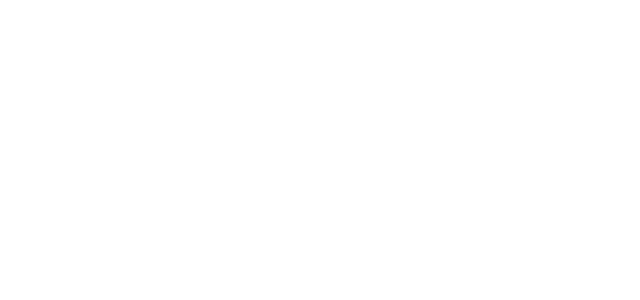
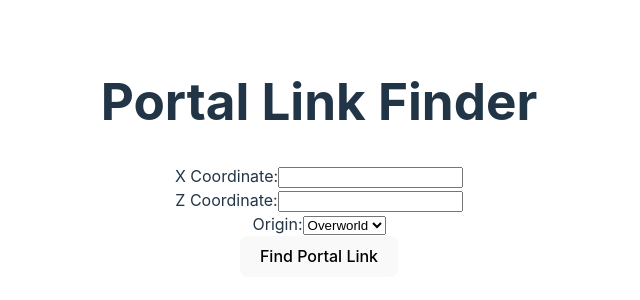
Before and after one commit to drofnas/minecraft-helper-tools, a React (Vite) app: page /portallink in a window 1280 px wide. Before the commit this address had no page. Shown: the part 242-542 px from the top of the page, without its empty margins (321-961 px from the left). Built offline with nearby package versions, Linux system fonts and the light colour scheme.

Commit message:
Initial Portal Link conversion with auto-submit

```diff
--- a/src/App.jsx
+++ b/src/App.jsx
@@ -2,6 +2,7 @@
 import './App.css'
 import Home from './pages/Home';
 import ChunkFind from './pages/ChunkFind';
+import PortalLink from './pages/PortalLink';
 
 function App() {
   return (
@@ -9,6 +10,7 @@
       <Routes>
         <Route path="/" element={<Home />} />
         <Route path="/chunkfind" element={<ChunkFind />} />
+        <Route path="/portallink" element={<PortalLink />} />
       </Routes>
     </Router>
   )
--- a/src/pages/Home.jsx
+++ b/src/pages/Home.jsx
@@ -6,6 +6,8 @@
       <h1>Welcome to the Home Page</h1>
       <div>Hello World Here</div>
       <Link to="/chunkfind">Go to Chunk Finder</Link>
+      <br/>
+      <Link to="/portallink">Go to Portal Link Finder</Link>
     </div>
   );
 }
--- a/src/pages/PortalLink.jsx
+++ b/src/pages/PortalLink.jsx
@@ -0,0 +1,123 @@
+import { useState } from 'react';
+
+const PortalLink = () => {
+  const [x, setX] = useState('');
+  const [z, setZ] = useState('');
+  const [origin, setOrigin] = useState('overworld');
+  const [output, setOutput] = useState('');
+  const [timer, setTimer] = useState(null);
+
+  const calcVal = (coord, isOverworld = true) => {
+    return isOverworld ? Math.floor(coord / 8) : coord * 8;
+  };
+
+  const sizeMatch = (title, coords) => {
+    const halfTitle = title.length / 2;
+    const halfCoords = coords.length / 2;
+
+    if (title.length > coords.length) {
+      coords = coords.padStart(coords.length + (halfTitle - halfCoords), ' ');
+      coords = coords.padEnd(title.length, ' ');
+    } else {
+      title = title.padStart(title.length + (halfCoords - halfTitle), ' ');
+      title = title.padEnd(coords.length, ' ');
+    }
+
+    return [title, coords];
+  };
+
+  const printCoords = (coords) => {
+    const overworldTitle = ":: Overworld ::";
+    const overworldCoords = `X:${coords.overworldX}, Z:${coords.overworldZ}`;
+    const [owTitle, owCoords] = sizeMatch(overworldTitle, overworldCoords);
+
+    const netherTitle = "::  Nether  ::";
+    const netherCoords = `X:${coords.netherX}, Z:${coords.netherZ}`;
+    const [nTitle, nCoords] = sizeMatch(netherTitle, netherCoords);
+
+    const linksTo = "  --links to--  ";
+
+    return `
+      Portal Linking Coords (estimate):
+      ${owTitle} ${' '.repeat(linksTo.length)} ${nTitle}
+      ${owCoords} ${linksTo} ${nCoords}
+    `;
+  };
+
+  const handleInputChange = (event) => {
+    const { name, value } = event.target;
+    if (name === 'x') setX(value);
+    if (name === 'z') setZ(value);
+    if (name === 'origin') setOrigin(value);
+
+    if (timer) clearTimeout(timer);
+
+    setTimer(setTimeout(() => {
+      if (x !== '' && z !== '') {
+        const isOverworld = origin.toLowerCase() === 'overworld';
+        const result = {
+          netherX: isOverworld ? calcVal(Number(x)) : Number(x),
+          netherZ: isOverworld ? calcVal(Number(z)) : Number(z),
+          overworldX: isOverworld ? Number(x) : calcVal(Number(x), false),
+          overworldZ: isOverworld ? Number(z) : calcVal(Number(z), false),
+        };
+        const coordsOutput = printCoords(result);
+        setOutput(coordsOutput);
+      }
+    }, 1000));
+  };
+
+  const handleSubmit = (event) => {
+    event.preventDefault();
+    if (x !== '' && z !== '') {
+      const isOverworld = origin.toLowerCase() === 'overworld';
+      const result = {
+        netherX: isOverworld ? calcVal(Number(x)) : Number(x),
+        netherZ: isOverworld ? calcVal(Number(z)) : Number(z),
+        overworldX: isOverworld ? Number(x) : calcVal(Number(x), false),
+        overworldZ: isOverworld ? Number(z) : calcVal(Number(z), false),
+      };
+      const coordsOutput = printCoords(result);
+      setOutput(coordsOutput);
+    } else {
+      setOutput('Invalid input, please enter both X and Z coordinates.');
+    }
+  };
+
+  return (
+    <div>
+      <h1>Portal Link Finder</h1>
+      <form onSubmit={handleSubmit}>
+        <div>
+          <label>
+            X Coordinate:
+            <input type="number" name="x" value={x} onChange={handleInputChange} />
+          </label>
+        </div>
+        <div>
+          <label>
+            Z Coordinate:
+            <input type="number" name="z" value={z} onChange={handleInputChange} />
+          </label>
+        </div>
+        <div>
+          <label>
+            Origin:
+            <select name="origin" value={origin} onChange={handleInputChange}>
+              <option value="overworld">Overworld</option>
+              <option value="nether">Nether</option>
+            </select>
+          </label>
+        </div>
+        <button type="submit">Find Portal Link</button>
+      </form>
+      {output && (
+        <pre>
+          {output}
+        </pre>
+      )}
+    </div>
+  );
+};
+
+export default PortalLink;
```
